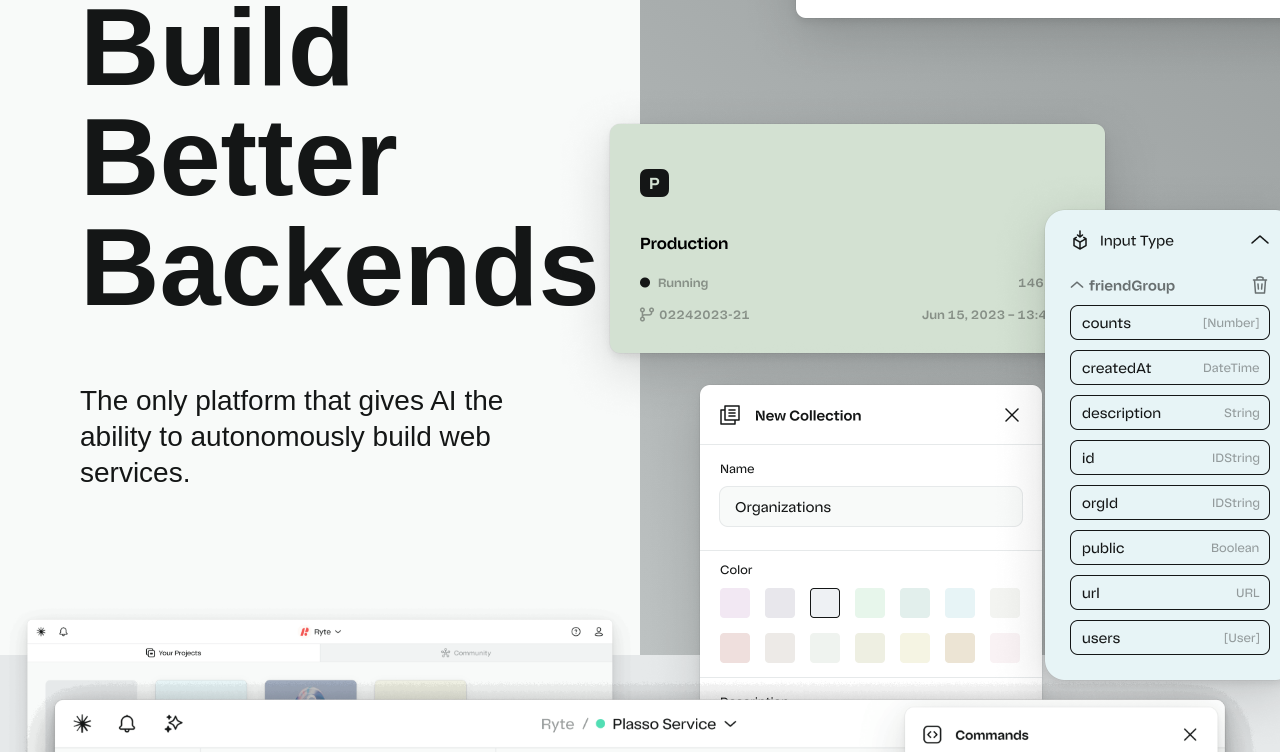
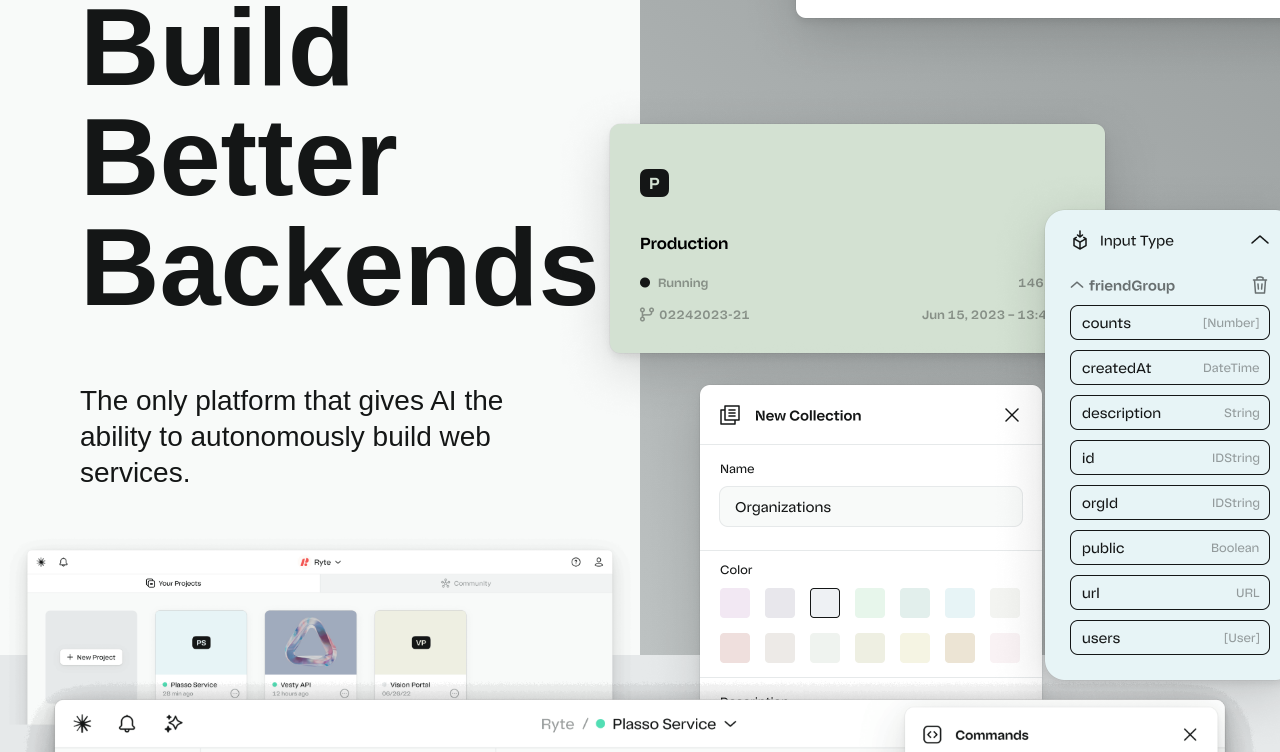
Before and after one commit to SiMoG97/Logical_clone, a website built with Vite: page index.html in a window 1280 px wide. Shown: the part 145-897 px from the top of the page. Built offline with nearby package versions, Linux system fonts and the light colour scheme; some packages are replaced by stand-ins of ours.

Commit message:
updating again first screen starting y position

```diff
--- a/src/style.scss
+++ b/src/style.scss
@@ -395,7 +395,7 @@ footer {
 }
 
 .screen1 {
-  --starting-y: 70;
+  --starting-y: 35;
   width: calc(
     1% * 50 + 1% * clamp(0, var(--scroll) * 50 / (var(--sticky-dis) + 10), 50)
   );
```
